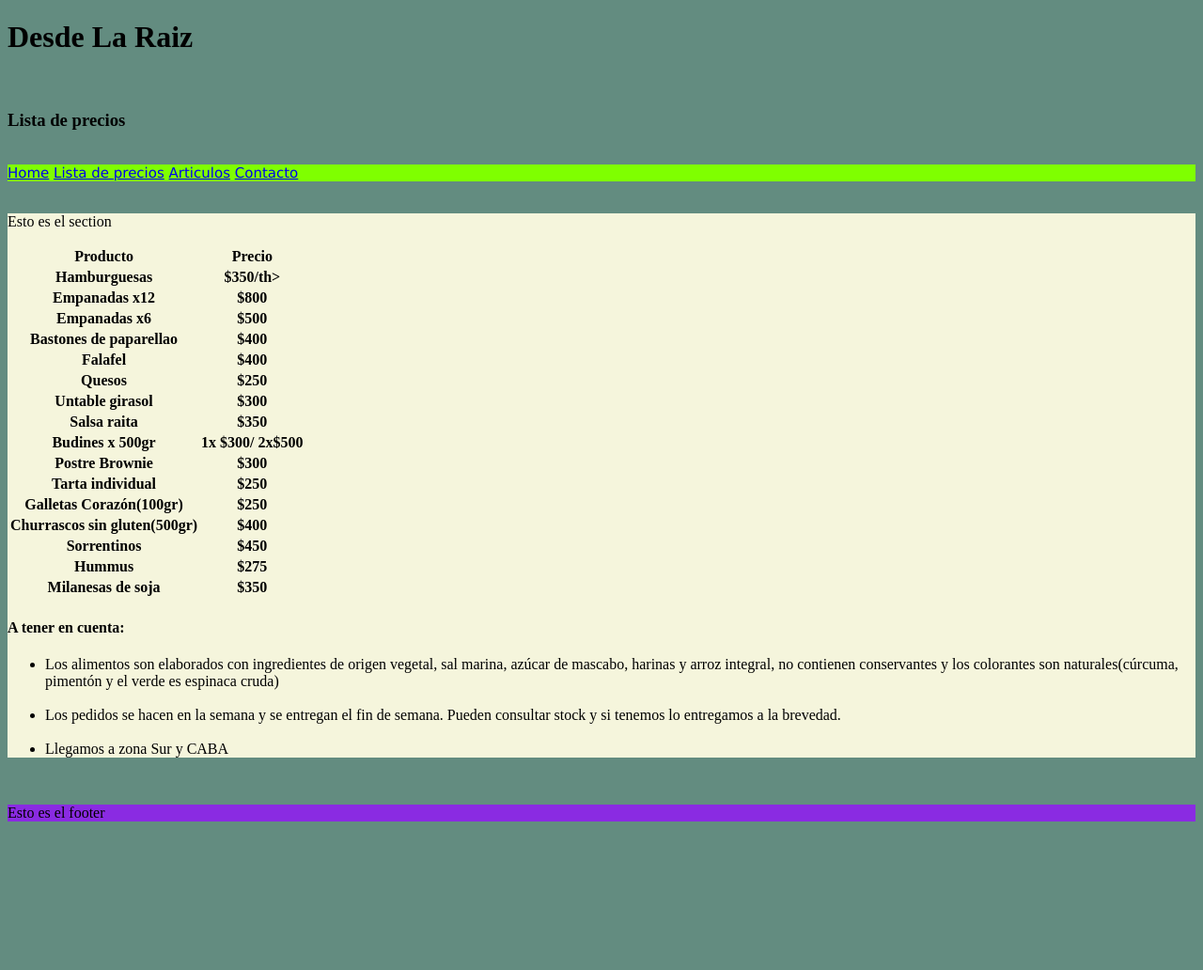
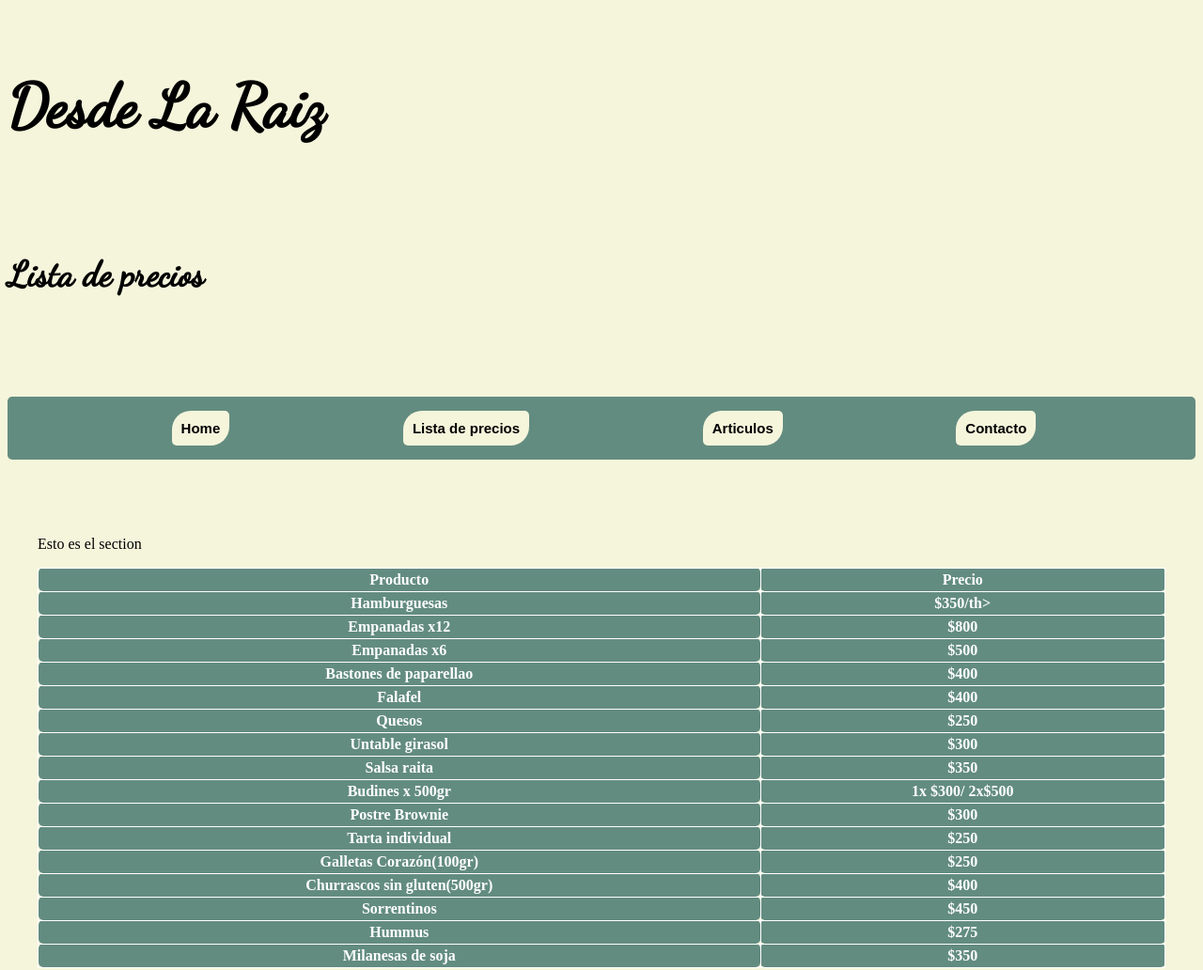
Before and after one commit to jeronimoespora/Desde-la-Raiz, a plain HTML site: page lista.html in a window 1280 px wide. Shown: the top 1032 px of the page at 94% size. Before the commit the page ends 890 px from the top, so only its background shows below. Drawn offline with Linux system fonts and the light colour scheme.

Commit message:
día 2 trabaje en estilo
dispuse 2 fonts, estuve trabajo en la tabla y el nav, y los colores.

```diff
--- a/Style/style.css
+++ b/Style/style.css
@@ -1,32 +1,79 @@
-/* * {
-    margin: 0;
-    padding: 0;
+*{box-sizing: border-box;
+    }
+
+
+body {
+    background-color: beige;
+
 }
- */
-body {
-    background-color: #638c80
+
+
+header {
+    background-color: beige;
+    font-family: 'Dancing Script', cursive;
+    font-size: 2em;
+    margin: 1em auto;
+    padding: 0.5em auto;
+    align-content: space-between;
 }
 
 
 nav {
-    background-color: chartreuse;
+    background-color: #638c80;
     font-size: 15px;
-    font-family: Verdana, Geneva, Tahoma, sans-serif;
+    margin: 1em auto;
+    padding: 1em auto;
+    display: flex;
+    justify-content: space-evenly;
+    border-radius: 5px;
+}
+
+h1, h3{
+    align-content: center;
 }
 
 
-
-header {
-    background-color: #638c80;
-    align-self: center;
+a {
+    font-family: Arial, Helvetica, sans-serif;
+    font-weight: bold;
+    padding: 1em;
+    margin: 1em;
+    align-content: center;
+    text-decoration: none;
+    padding: 10px;
+    background-color: beige;
+    color: black;
+    border-radius: 20px 5px 20px 5px;
+    margin-right: 10px;
+    cursor: pointer;
 }
 
 
 section {
     background-color: beige;
+    margin: 1em;
+    padding: 1em;
 }
 
 
 footer{
     background-color: blueviolet;
     }
+
+
+table {
+    width: 100%;
+    border-collapse: collapse;
+}
+
+th, td{
+    border: solid 1px;
+    padding: 3px;
+}
+
+th {
+    background-color: #638c80;
+    color: white;
+    border-radius: 5px;
+
+}
--- a/articulos.html
+++ b/articulos.html
@@ -7,6 +7,10 @@
     <link rel="stylesheet" href="Style/style.css">
 
     <link rel="shorcut icon" href="Imagenes/favicon.ico" type="image/x-icon">
+
+    <link rel="preconnect" href="https://fonts.googleapis.com">
+    <link rel="preconnect" href="https://fonts.gstatic.com" crossorigin>
+    <link href="https://fonts.googleapis.com/css2?family=Dancing+Script:wght@500&display=swap" rel="stylesheet">
     <title>Desde La Raíz</title>
 </head>
 
--- a/lista.html
+++ b/lista.html
@@ -7,6 +7,9 @@
     <link rel="stylesheet" href="Style/style.css">
 
     <link rel="shorcut icon" href="Imagenes/favicon.ico" type="image/x-icon">
+    <link rel="preconnect" href="https://fonts.googleapis.com">
+    <link rel="preconnect" href="https://fonts.gstatic.com" crossorigin>
+    <link href="https://fonts.googleapis.com/css2?family=Dancing+Script:wght@500&display=swap" rel="stylesheet">
     <title>Desde La Raíz</title>
 </head>
 
```
Also changed, not shown: contacto.html (+3 -0 lines), index.html (+7 -5 lines).
